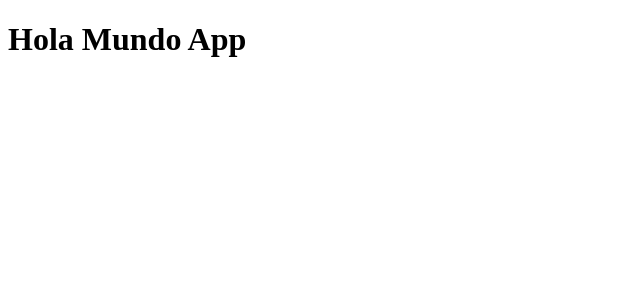
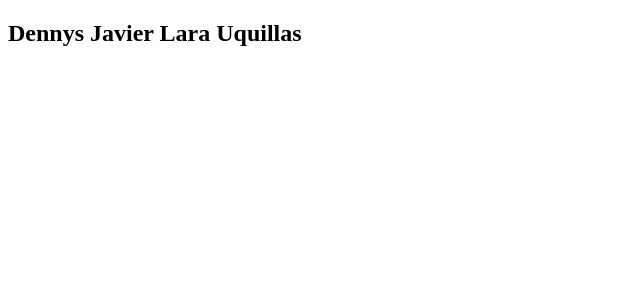
Before and after one commit to dennysjlarau/react-yarm-vit, a React (Vite) app: page / in a window 1280 px wide. Shown: the top 300 px of the page, without its empty margins (0-640 px from the left). Built offline with nearby package versions, Linux system fonts and the light colour scheme.

Commit message:
crear nuevo componente

```diff
--- /dev/null
+++ b/src/FirstApp.jsx
@@ -0,0 +1,5 @@
+export const FirstApp = () => {
+  return (
+    <h2>Dennys Javier Lara Uquillas</h2>
+  )
+}
--- a/src/main.jsx
+++ b/src/main.jsx
@@ -1,9 +1,10 @@
 import React from 'react';
 import ReactDOM from 'react-dom/client';
 import {HelloWordApp} from './HelloWordApp'
+import {FirstApp} from './FirstApp'
 
 ReactDOM.createRoot(document.getElementById('root')).render(
   <React.StrictMode>
-    <HelloWordApp />
+    <FirstApp />
   </React.StrictMode>
 );
```
